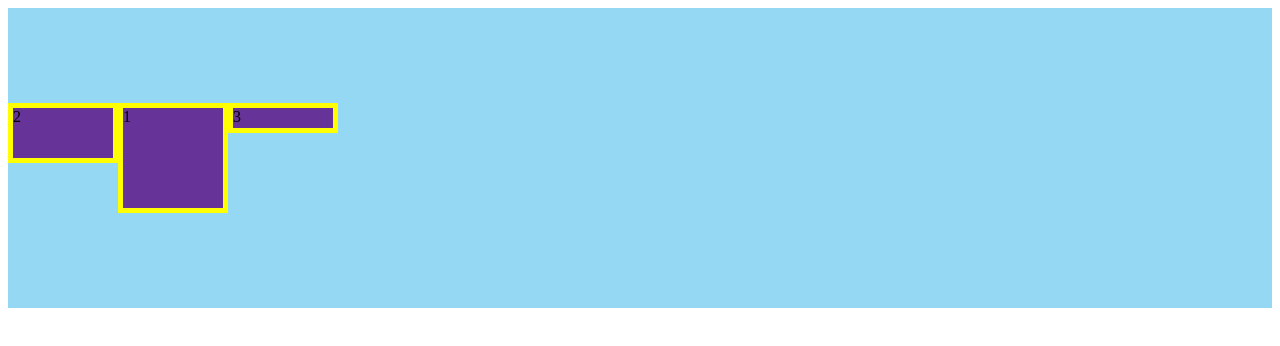
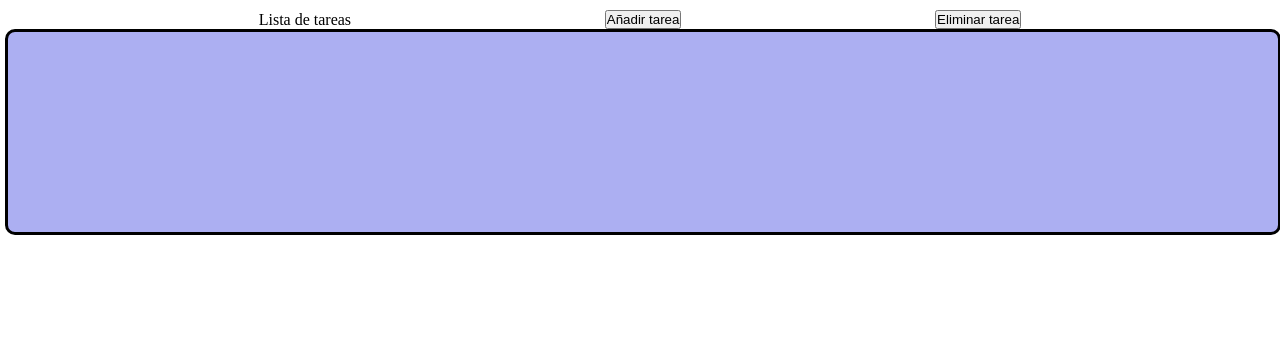
Before and after one commit to Luillilol/Act-CW25, a plain HTML site: page CSS/Templates/index.html in a window 1280 px wide. Drawn offline with Linux system fonts and the light colour scheme.

Commit message:
FIX: Modificación archivos

```diff
--- a/CSS/Statics/style.css
+++ /dev/null
@@ -1,33 +0,0 @@
-#contenedor{
-    width: 100%;
-    height: 300px;
-    background-color: #95d8f3;
-    display: flex;
-    flex-direction: row;
-    flex-wrap: wrap;
-
-    align-items: start;
-
-    align-content: center;
-}
-
-.elemento{
-    width: 100px;
-    height: 100px;
-    background-color: rebeccapurple;
-    border: 5px solid yellow;
-}
-
-#el1{
-    order: 3;
-    height: 20px;
-}
-
-#el2{
-    order: 1;
-    height: 50px;
-}
-
-#el3{
-    order: 2;
-}
--- a/CSS/Templates/index.html
+++ b/CSS/Templates/index.html
@@ -3,27 +3,20 @@
 <head>
     <meta charset="UTF-8">
     <meta name="viewport" content="width=device-width, initial-scale=1.0">
-    <link rel="stylesheet" href="../Statics/style.css">
-    <title>Document</title>
+    <link rel="stylesheet" href="../Statics/actividad.css">
+    <title>Lista de Tareas</title>
 </head>
 <body>
-    <section id="contenedor">
-        <div class="elemento" id="el1">3</div>
-        <div class="elemento" id="el2">2</div>
-        <div class="elemento" id="el3">1</div>
+    <section id="cont_Titulo">
+        <span id="titulo">Lista de tareas</span>
+        <button id="btn1">Añadir tarea</button>
+        <button id="btn2">Eliminar tarea</button>
     </section>
+    <section class="container" id="contTareas">
+
+    </section>
+
+
+    <script src="../Dynamics/actividad.js"></script>
 </body>
 </html>
-
-<!DOCTYPE html>
-<html lang="en">
-<head>
-    <meta charset="UTF-8">
-    <meta name="viewport" content="width=device-width, initial-scale=1.0">
-
-    <title>Document</title>
-</head>
-<body>
-
-</body>
-</html>
```
Also changed, not shown: CSS/Templates/actividad.html (deleted, +0 -22 lines).
